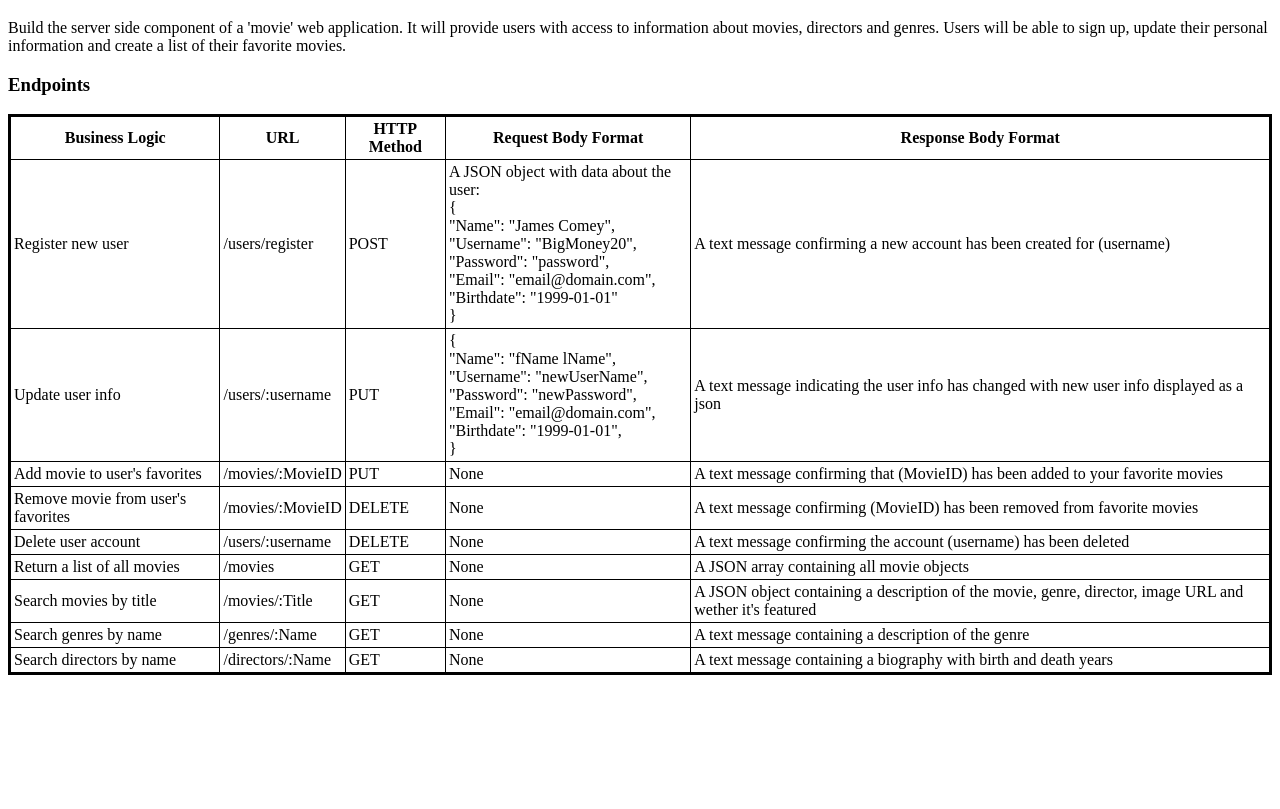
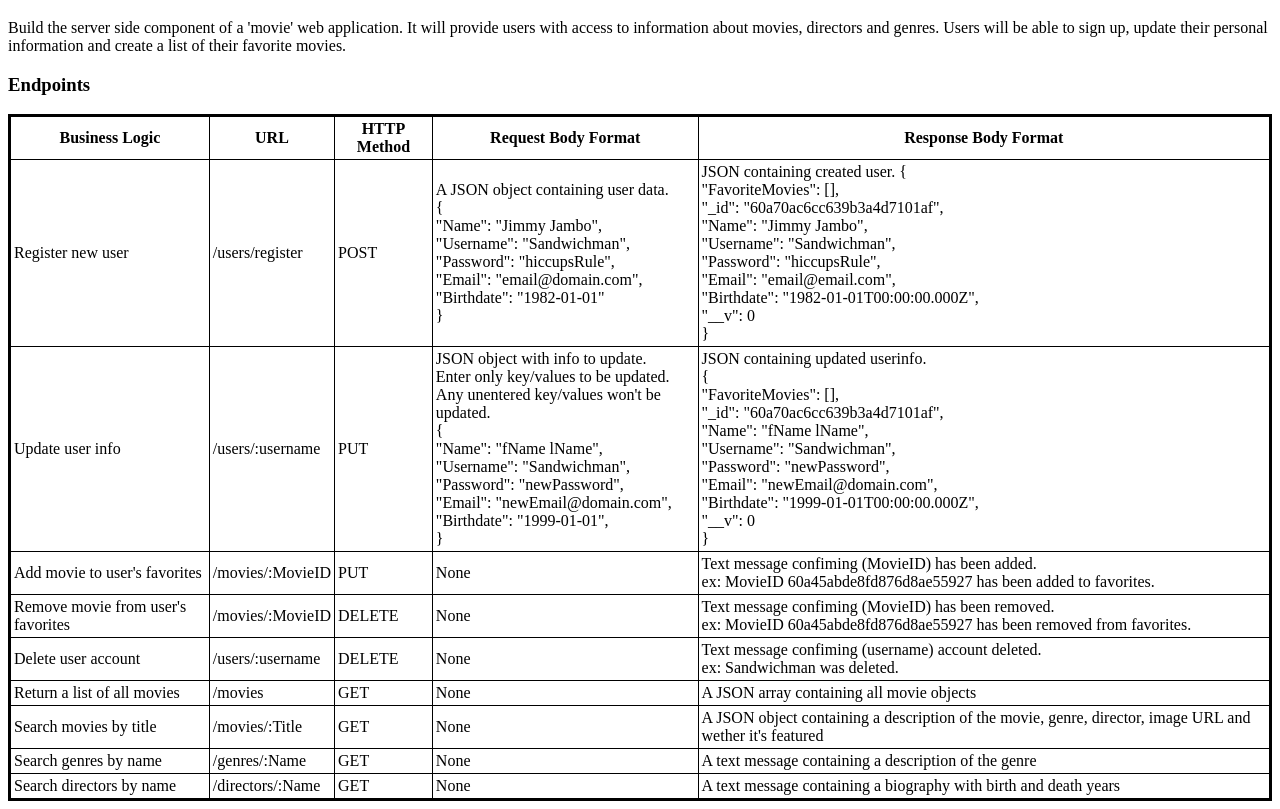
Before and after one commit to klbeg/movie-api, a website: page public/documentation.html in a window 1280 px wide. Shown: the part 61-870 px from the top of the page. Before the commit the page ends 800 px from the top, so only its background shows below. Drawn offline with Linux system fonts and the light colour scheme.

Commit message:
index.js: changed both add movies to favs and remove from faves to return text, not an object.
documentation.html:
updated to reflect endpoints, formats and responses

```diff
--- a/public/documentation.html
+++ b/public/documentation.html
@@ -41,18 +41,27 @@
         <td>/users/register</td>
         <td>POST</td>
         <td>
-          A JSON object with data about the user: <br />
+          A JSON object containing user data. <br />
           { <br />
-          "Name": "James Comey", <br />
-          "Username": "BigMoney20", <br />
-          "Password": "password", <br />
+          "Name": "Jimmy Jambo", <br />
+          "Username": "Sandwichman", <br />
+          "Password": "hiccupsRule", <br />
           "Email": "email@domain.com", <br />
-          "Birthdate": "1999-01-01" <br />
+          "Birthdate": "1982-01-01" <br />
           }
         </td>
         <td>
-          A text message confirming a new account has been created for
-          (username)
+          JSON containing created user.
+          { <br>
+            "FavoriteMovies": [], <br>
+            "_id": "60a70ac6cc639b3a4d7101af", <br>
+            "Name": "Jimmy Jambo", <br>
+            "Username": "Sandwichman",  <br>
+            "Password": "hiccupsRule",  <br>
+            "Email": "email@email.com", <br>
+            "Birthdate": "1982-01-01T00:00:00.000Z", <br>
+            "__v": 0 <br>
+          }
         </td>
       </tr>
       <tr>
@@ -60,17 +69,29 @@
         <td>/users/:username</td>
         <td>PUT</td>
         <td>
+          JSON object with info to update.  <br>
+          Enter only key/values to be updated.  <br>
+          Any unentered key/values won't be updated. <br>
           { <br>
             "Name": "fName lName", <br>
-            "Username": "newUserName", <br>
+            "Username": "Sandwichman", <br>
             "Password": "newPassword", <br>
-            "Email": "email@domain.com", <br>
+            "Email": "newEmail@domain.com", <br>
             "Birthdate": "1999-01-01", <br>
           }
         </td>
         <td>
-          A text message indicating the user info has
-          changed with new user info displayed as a json
+          JSON containing updated userinfo. <br>
+          { <br>
+            "FavoriteMovies": [], <br>
+            "_id": "60a70ac6cc639b3a4d7101af", <br>
+            "Name": "fName lName", <br>
+            "Username": "Sandwichman", <br>
+            "Password": "newPassword", <br>
+            "Email": "newEmail@domain.com", <br>
+            "Birthdate": "1999-01-01T00:00:00.000Z", <br>
+            "__v": 0 <br>
+        }
         </td>
       </tr>
       <tr>
@@ -79,8 +100,8 @@
         <td>PUT</td>
         <td>None</td>
         <td>
-          A text message confirming that (MovieID) has been added to your favorite
-          movies
+          Text message confiming (MovieID) has been added. <br>
+          ex: MovieID 60a45abde8fd876d8ae55927 has been added to favorites.
         </td>
       </tr>
       <tr>
@@ -89,8 +110,8 @@
         <td>DELETE</td>
         <td>None</td>
         <td>
-          A text message confirming (MovieID) has been removed from favorite
-          movies
+          Text message confiming (MovieID) has been removed. <br>
+          ex: MovieID 60a45abde8fd876d8ae55927 has been removed from favorites.
         </td>
       </tr>
       <tr>
@@ -99,7 +120,8 @@
         <td>DELETE</td>
         <td>None</td>
         <td>
-          A text message confirming the account (username) has been deleted
+          Text message confiming (username) account deleted. <br>
+          ex: Sandwichman was deleted.
         </td>
       <tr>
         <td>Return a list of all movies</td>
```
Also changed, not shown: index.js (+48 -40 lines).
